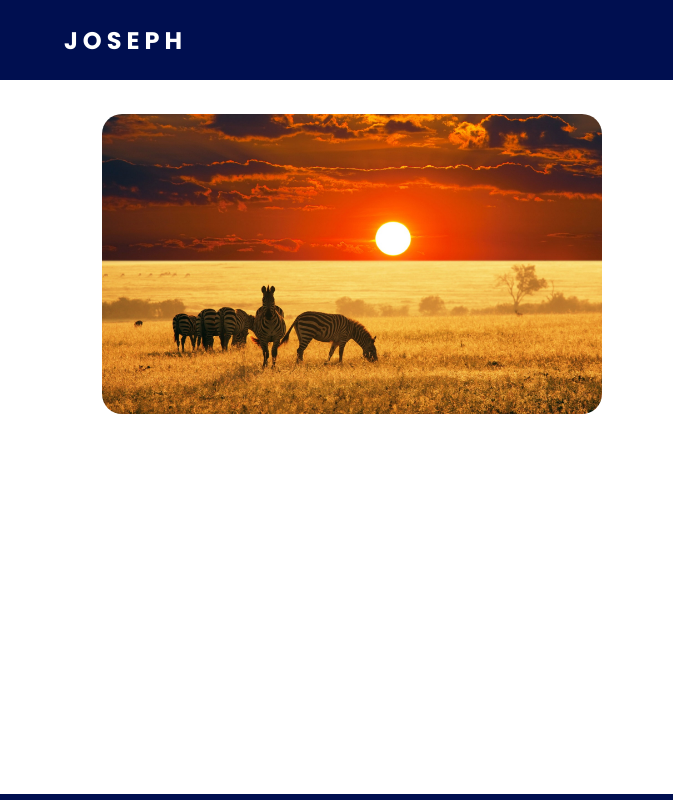
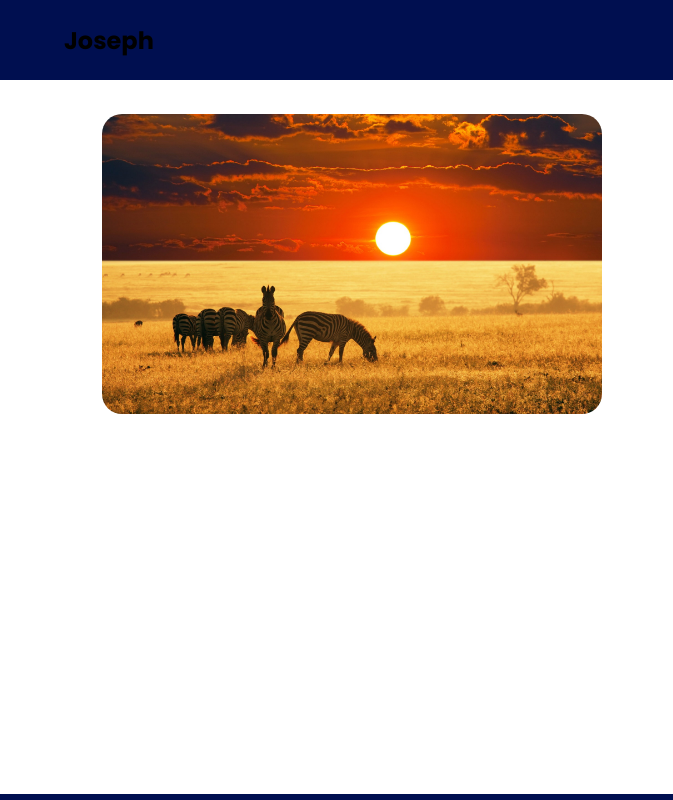
Before and after one commit to josephprince1921/josephprince1921.github.io, a plain HTML site: page index.html in a window 1280 px wide. Shown: the top 800 px of the page, 0-673 px from the left. Drawn offline with Linux system fonts and the light colour scheme; grey boxes are pictures that could not be loaded.

Commit message:
updated h2 tag

```diff
--- a/index.html
+++ b/index.html
@@ -26,7 +26,7 @@
     <header>
       <nav>
         <div class="logo">
-          <h1>Joseph</h1>
+          <h2>Joseph</h2>
         </div>
         <ul class="nav-links">
           <li><a href="./index.html">Blog</a></li>
```
